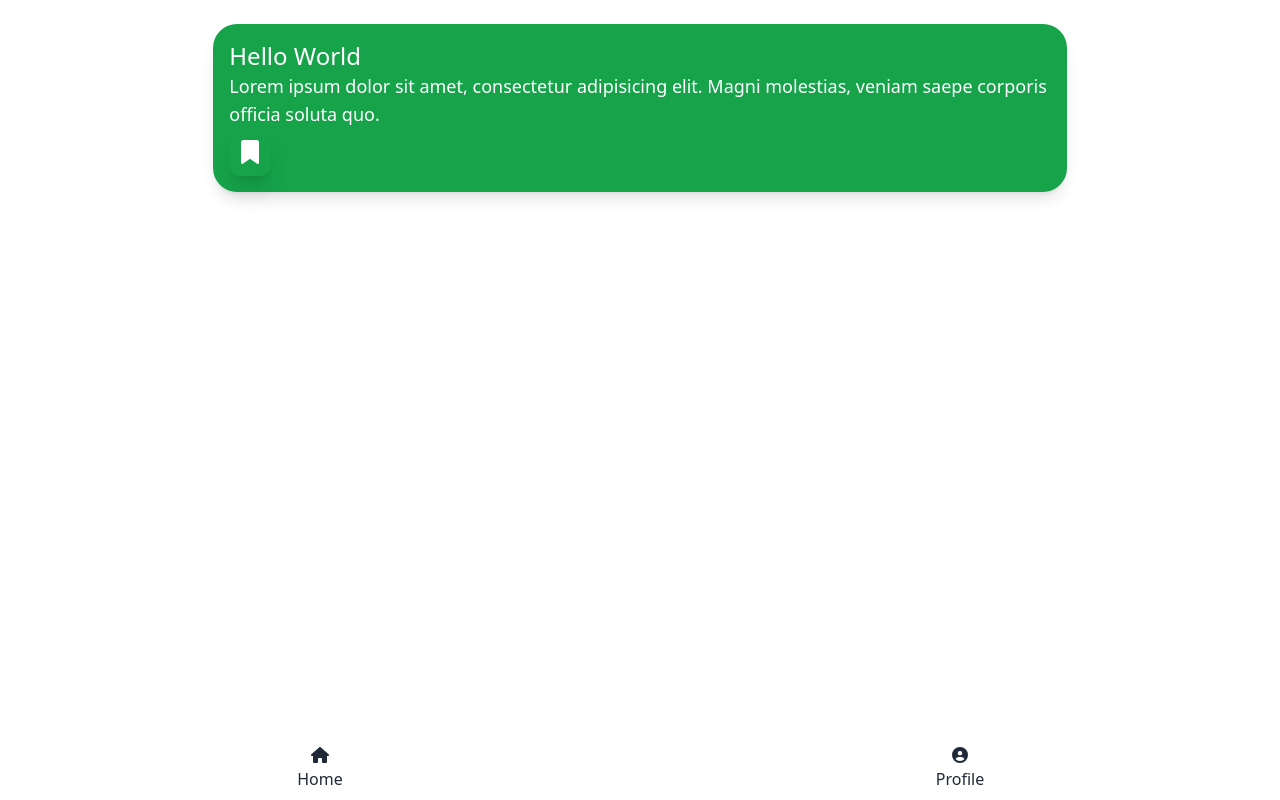
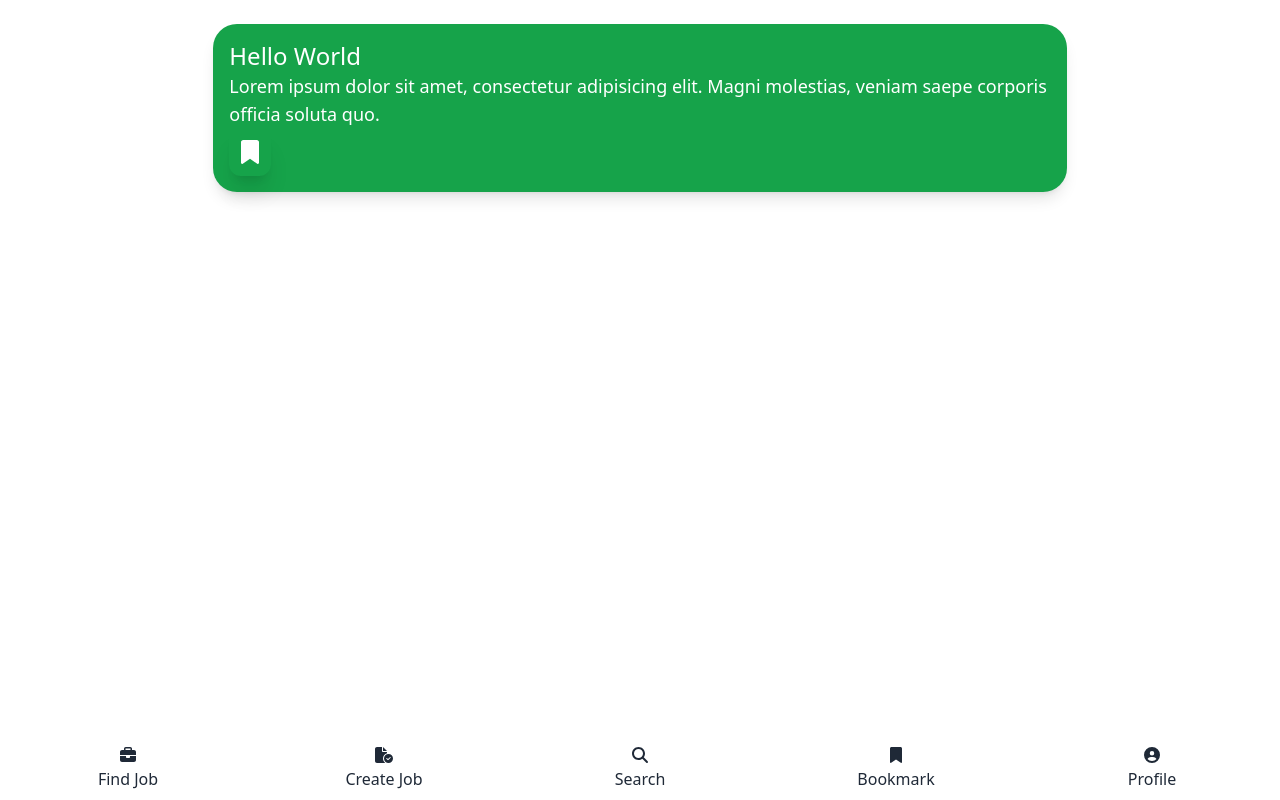
Before and after one commit to abiyyu03/joba-frontend, a React (Vite) app: page /posts in a window 1280 px wide. Built offline with nearby package versions, Linux system fonts and the light colour scheme.

Commit message:
navbar update

```diff
--- a/src/components/BottomNav/index.jsx
+++ b/src/components/BottomNav/index.jsx
@@ -1,12 +1,24 @@
 
 import { FontAwesomeIcon } from '@fortawesome/react-fontawesome'
-import { faUserCircle, faHome } from "@fortawesome/free-solid-svg-icons";
+import { faUserCircle, faHome, faBriefcase, faMagnifyingGlass, faFileCircleCheck, faBookmark } from "@fortawesome/free-solid-svg-icons";
 const BottomNav = () => {
     return (
         <div className="btm-nav">
             <button>
-                <FontAwesomeIcon icon={faHome}></FontAwesomeIcon>
-                <p>Home</p>
+                <FontAwesomeIcon icon={faBriefcase}></FontAwesomeIcon>
+                <p>Find Job</p>
+            </button>
+            <button>
+            <FontAwesomeIcon icon={faFileCircleCheck}></FontAwesomeIcon>
+                <p>Create Job</p>
+            </button>
+            <button>
+            <FontAwesomeIcon icon={faMagnifyingGlass}></FontAwesomeIcon>
+                <p>Search</p>
+            </button>
+            <button>
+            <FontAwesomeIcon icon={faBookmark}></FontAwesomeIcon>
+                <p>Bookmark</p>
             </button>
             <button>
                 <FontAwesomeIcon icon={faUserCircle}></FontAwesomeIcon>
```
